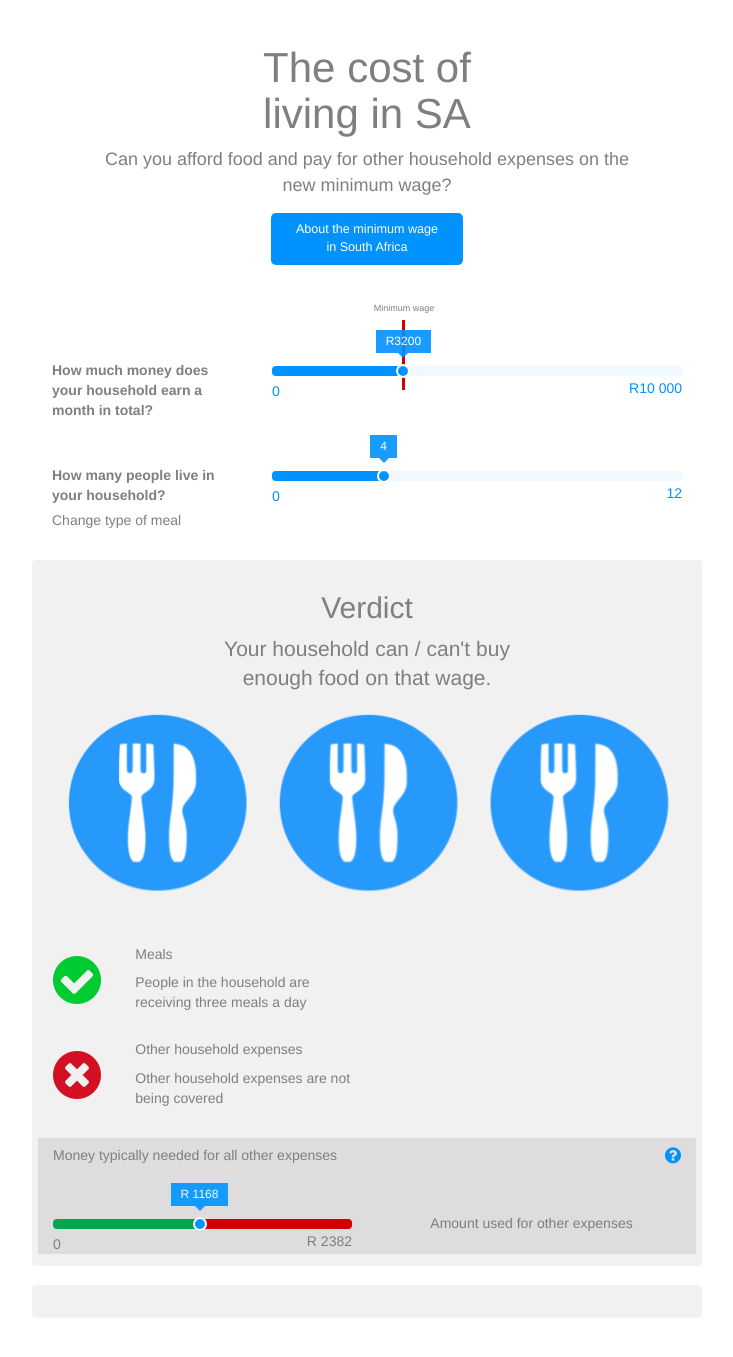
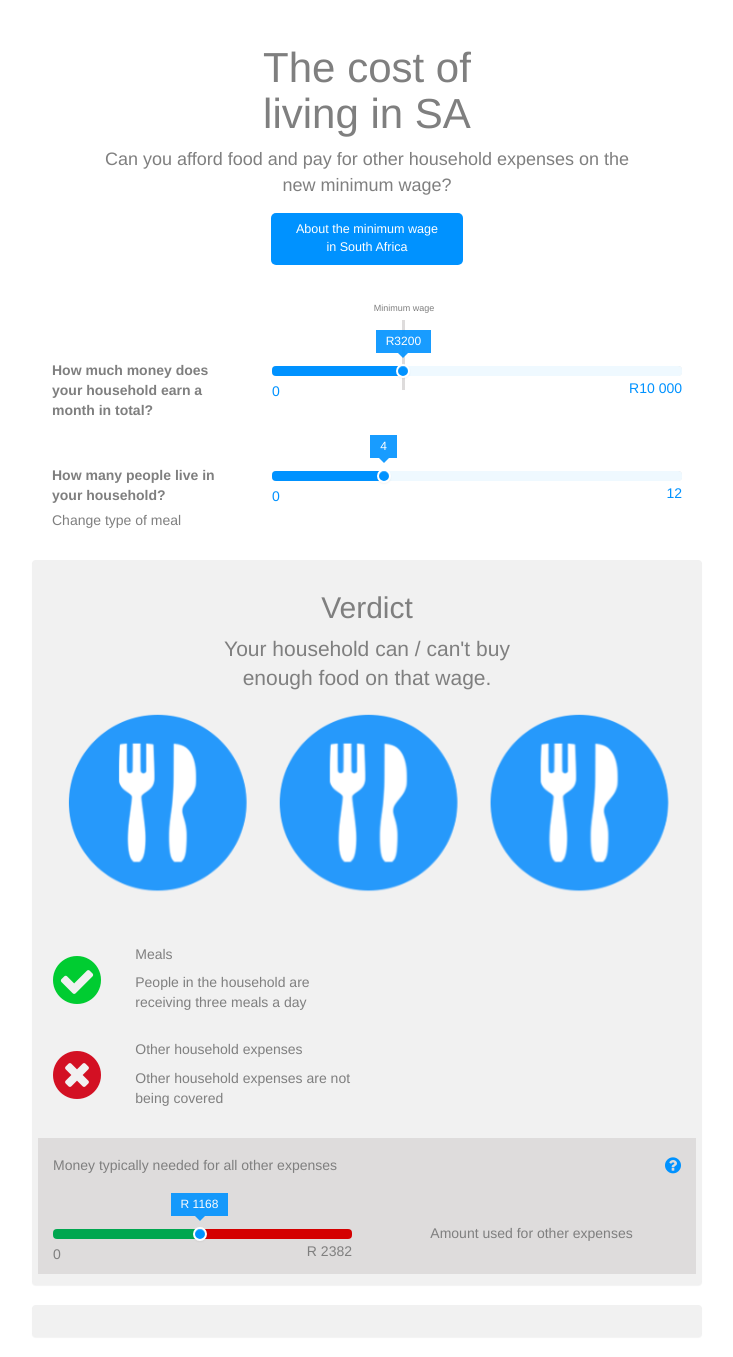
Before and after one commit to OpenUpSA/minimum-wage, a Jekyll site: the page built from index.html, in a window 1280 px wide. Shown: the whole page, without its empty margins (273-1006 px from the left). Built offline with Jekyll 4.4.1, drawn with Linux system fonts in a browser that asks for light colours.

Commit message:
Line colour

```diff
--- a/css/app.scss
+++ b/css/app.scss
@@ -146,6 +146,7 @@ $bar-red: #D40000;
   .typical-expenditure {
     background-color: $panel-grey;
     margin-top: 20px;
+    padding: 10px 0;
 
     .label {
       color: $grey;
@@ -240,7 +241,7 @@ $bar-red: #D40000;
   position: absolute;
   height: 70px;
   width: 3px;
-  background-color: $bar-red;
+  background-color: $panel-grey;
   margin-top: -40px;
   left: 32%;
   margin-left: 4px;
```
